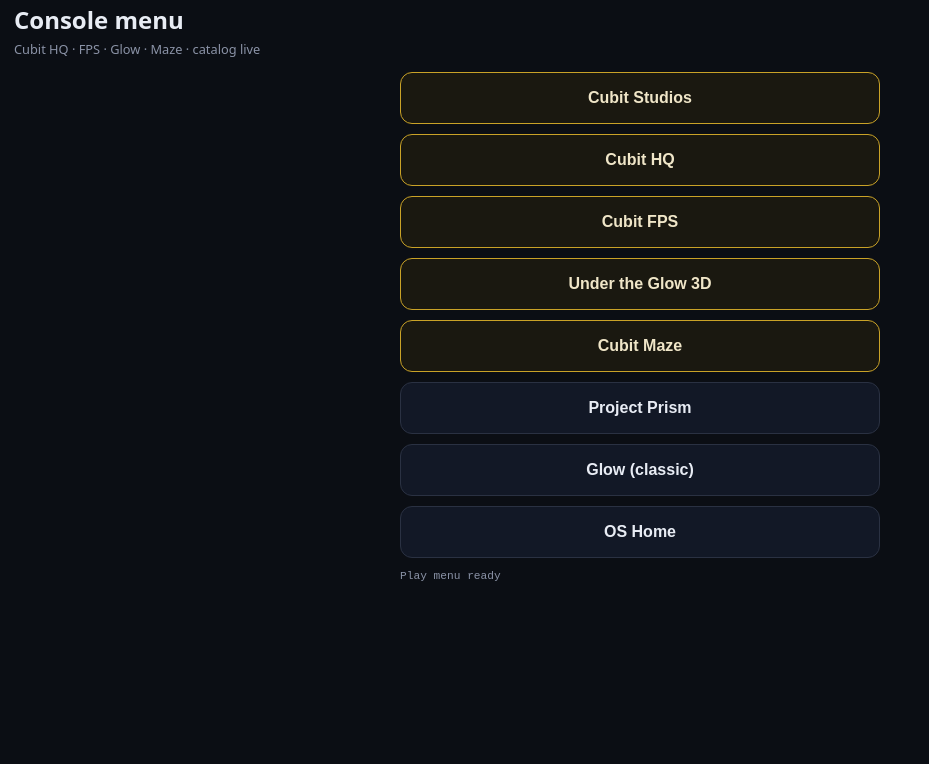
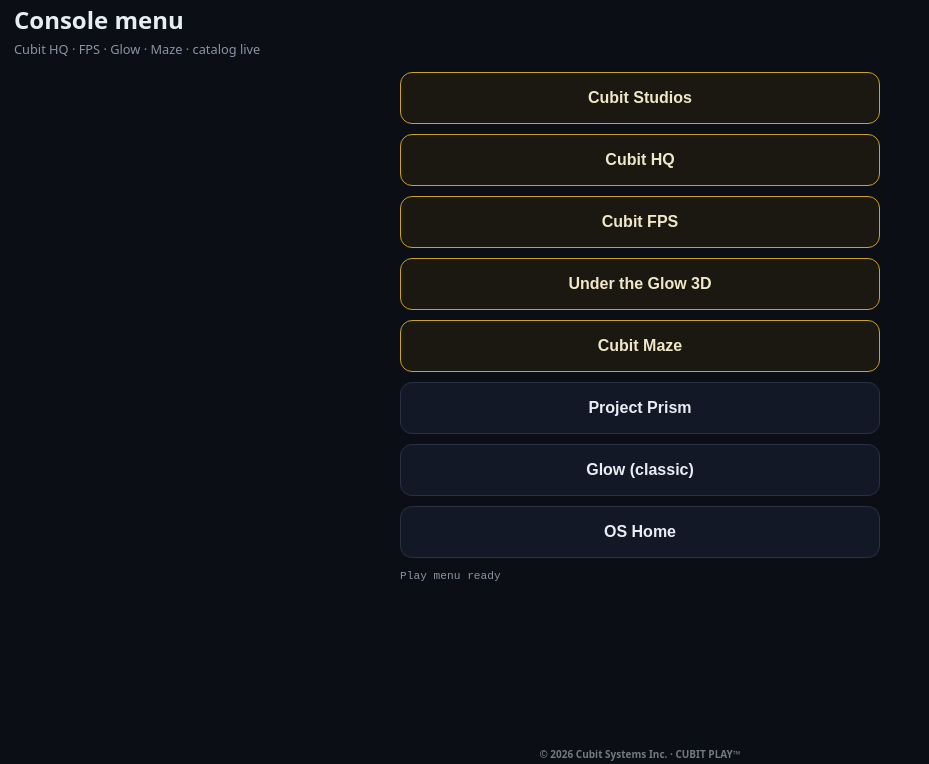
Before and after one commit to CubitChompskyhonk/cubit-os-suite, a plain HTML site: page app/src/main/assets/play/index.html in a window 1280 px wide. Shown: the part 36-800 px from the top of the page, without its empty margins (0-929 px from the left). Drawn offline with Linux system fonts and the light colour scheme.

```diff
--- a/app/src/main/assets/play/index.html
+++ b/app/src/main/assets/play/index.html
@@ -68,5 +68,6 @@
   log('Play menu ready');
 })();
   </script>
+<div id="cubit-copyright" style="position:fixed;bottom:4px;left:50%;transform:translateX(-50%);z-index:99;font:600 10px/1.2 system-ui,sans-serif;color:rgba(200,210,220,.55);pointer-events:none;text-align:center">© 2026 Cubit Systems Inc. · CUBIT PLAY™</div>
 </body>
 </html>
```
